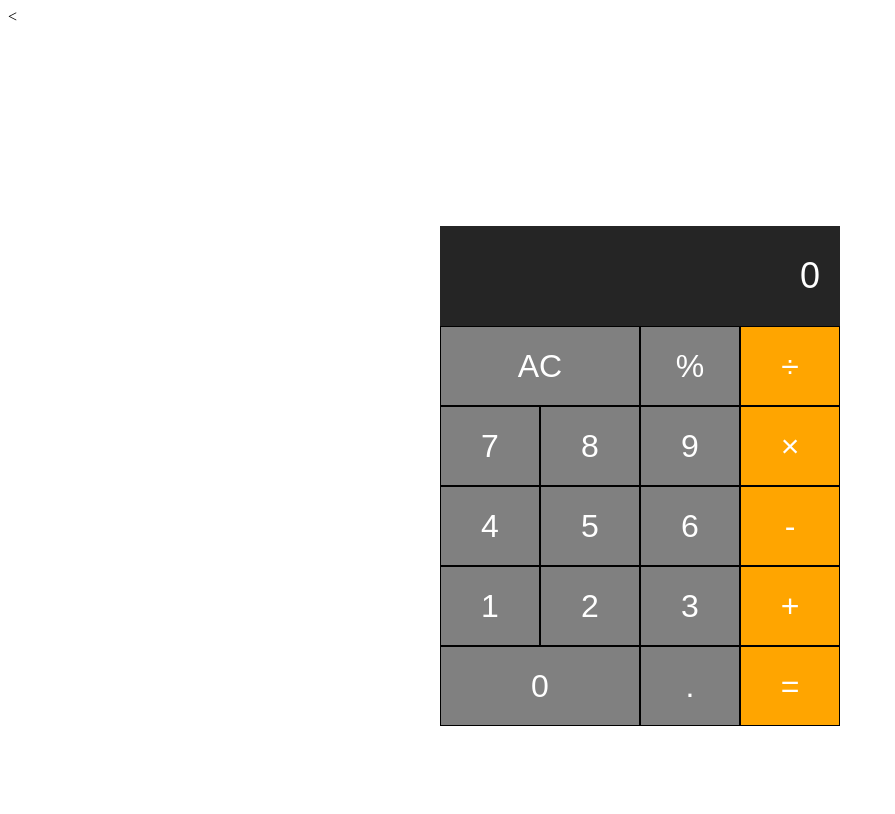
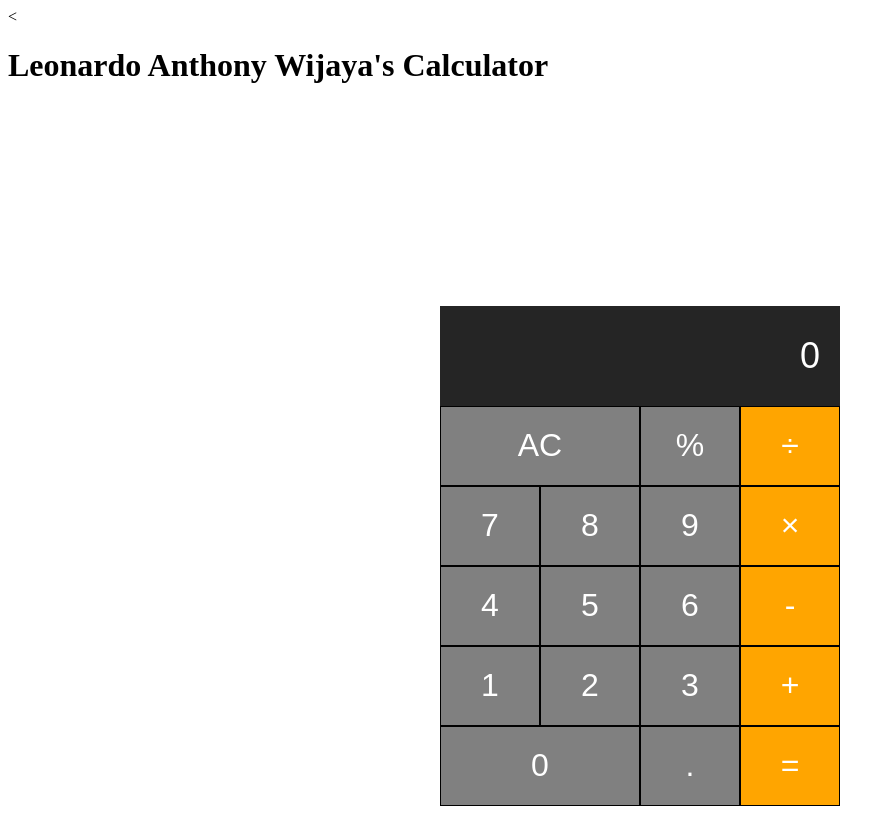
Before and after one commit to savior5578/leonardocalculator, a plain HTML site: page index.html in a window 1280 px wide. Shown: the whole page, without its empty margins (0-895 px from the left). Drawn offline with Linux system fonts and the light colour scheme.

Commit message:
Update index.html

```diff
--- a/index.html
+++ b/index.html
@@ -6,6 +6,7 @@
     <link rel="stylesheet" href="stylesheet.css">
   </head>
   <body>
+    <h1>Leonardo Anthony Wijaya's Calculator</h1>
     <div class="calculator">
       <input type="text" class="calculator-screen" value="0" disabled>
       <div class="calculator-keys">
```
